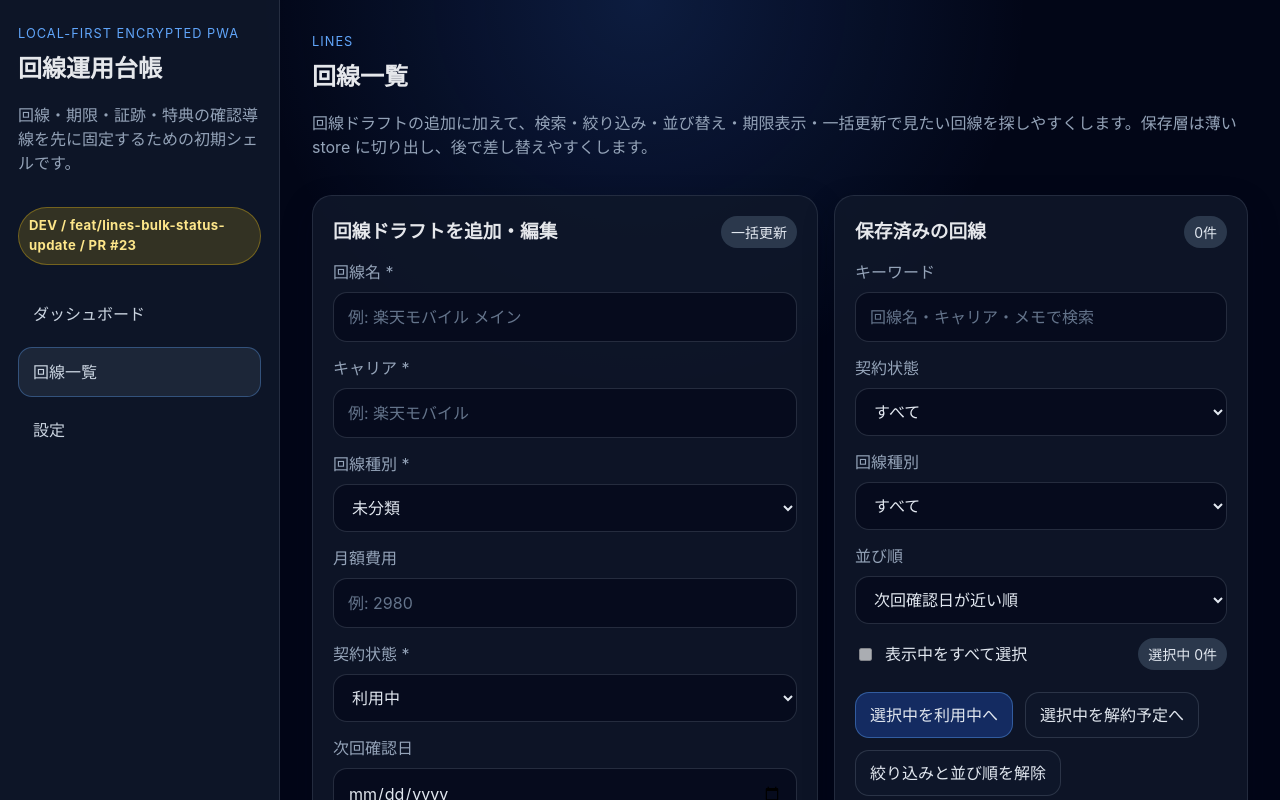
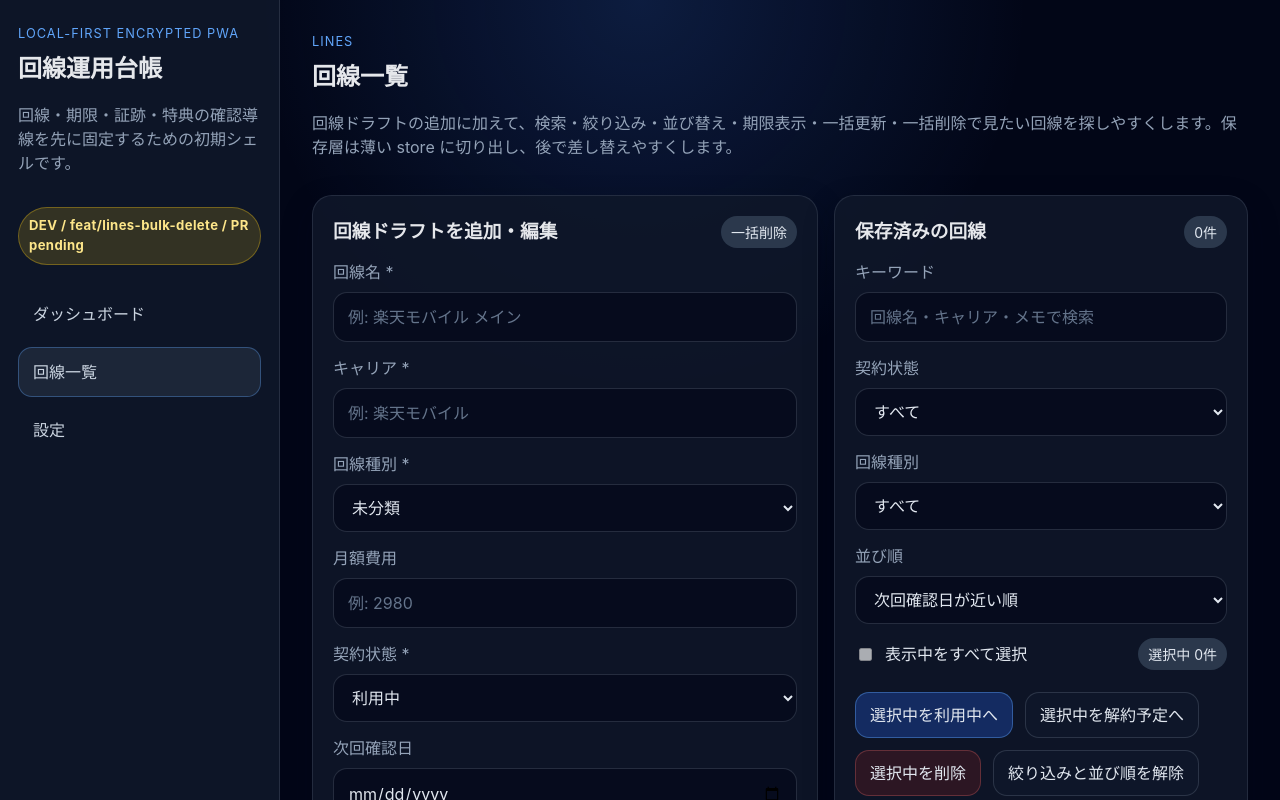
Before and after one commit to Driedsandwich/line-ops-ledger, a React (Vite) app: page /lines in a window 1280 px wide. Shown: the top 800 px of the page. Built offline with nearby package versions, Linux system fonts and the light colour scheme.

Commit message:
feat: add bulk delete to lines list

```diff
--- a/src/App.tsx
+++ b/src/App.tsx
@@ -6,7 +6,7 @@ const navItems = [
   { to: '/settings', label: '設定' },
 ];
 
-const devProgressLabel = 'DEV / feat/lines-bulk-status-update / PR #23';
+const devProgressLabel = 'DEV / feat/lines-bulk-delete / PR pending';
 
 export function AppLayout(): JSX.Element {
   return (
--- a/src/pages/LinesPage.tsx
+++ b/src/pages/LinesPage.tsx
@@ -232,7 +232,7 @@ export function LinesPage(): JSX.Element {
   const hasDrafts = visibleDrafts.length > 0;
   const countLabel = useMemo(() => `${visibleDrafts.length}件`, [visibleDrafts.length]);
   const submitLabel = editingId ? '更新する' : '保存する';
-  const cardBadge = editingId ? '編集中' : '一括更新';
+  const cardBadge = editingId ? '編集中' : '一括削除';
 
   function persist(nextDrafts: LineDraft[], options?: { previousDrafts?: LineDraft[]; undoLabel?: string }): void {
     setDrafts(nextDrafts);
@@ -375,6 +375,25 @@ export function LinesPage(): JSX.Element {
     setSuccessMessage(`${selectedIds.length}件の契約状態を「${nextStatus}」へ更新しました。`);
   }
 
+  function handleBulkDelete(): void {
+    resetMessages();
+
+    if (selectedIds.length === 0) {
+      setErrorMessage('一括削除する回線を選択してください。');
+      return;
+    }
+
+    const selectedSet = new Set(selectedIds);
+    const nextDrafts = drafts.filter((draft) => !selectedSet.has(draft.id));
+
+    persist(nextDrafts, {
+      previousDrafts: drafts,
+      undoLabel: `一括削除: ${selectedIds.length}件を削除`,
+    });
+    setSuccessMessage(`${selectedIds.length}件の回線を削除しました。`);
+    setSelectedIds([]);
+  }
+
   useEffect(() => {
     lineDraftStore.ensureCurrentVersion();
   }, []);
@@ -475,7 +494,7 @@ export function LinesPage(): JSX.Element {
           <p className="eyebrow">Lines</p>
           <h2>回線一覧</h2>
           <p className="page__lead">
-            回線ドラフトの追加に加えて、検索・絞り込み・並び替え・期限表示・一括更新で見たい回線を探しやすくします。保存層は薄い store に切り出し、後で差し替えやすくします。
+            回線ドラフトの追加に加えて、検索・絞り込み・並び替え・期限表示・一括更新・一括削除で見たい回線を探しやすくします。保存層は薄い store に切り出し、後で差し替えやすくします。
           </p>
         </div>
       </header>
@@ -602,12 +621,9 @@ export function LinesPage(): JSX.Element {
             </div>
 
             <div className="button-row field--full button-row--tight">
-              <button type="button" className="button button--primary" onClick={() => applyBulkStatus('利用中')}>
-                選択中を利用中へ
-              </button>
-              <button type="button" className="button" onClick={() => applyBulkStatus('解約予定')}>
-                選択中を解約予定へ
-              </button>
+              <button type="button" className="button button--primary" onClick={() => applyBulkStatus('利用中')}>選択中を利用中へ</button>
+              <button type="button" className="button" onClick={() => applyBulkStatus('解約予定')}>選択中を解約予定へ</button>
+              <button type="button" className="button button--danger" onClick={handleBulkDelete}>選択中を削除</button>
               <button type="button" className="button" onClick={resetFilters}>絞り込みと並び順を解除</button>
             </div>
           </div>
```
Also changed, not shown: 3 other files (tests, documents, lock files or other folders).
